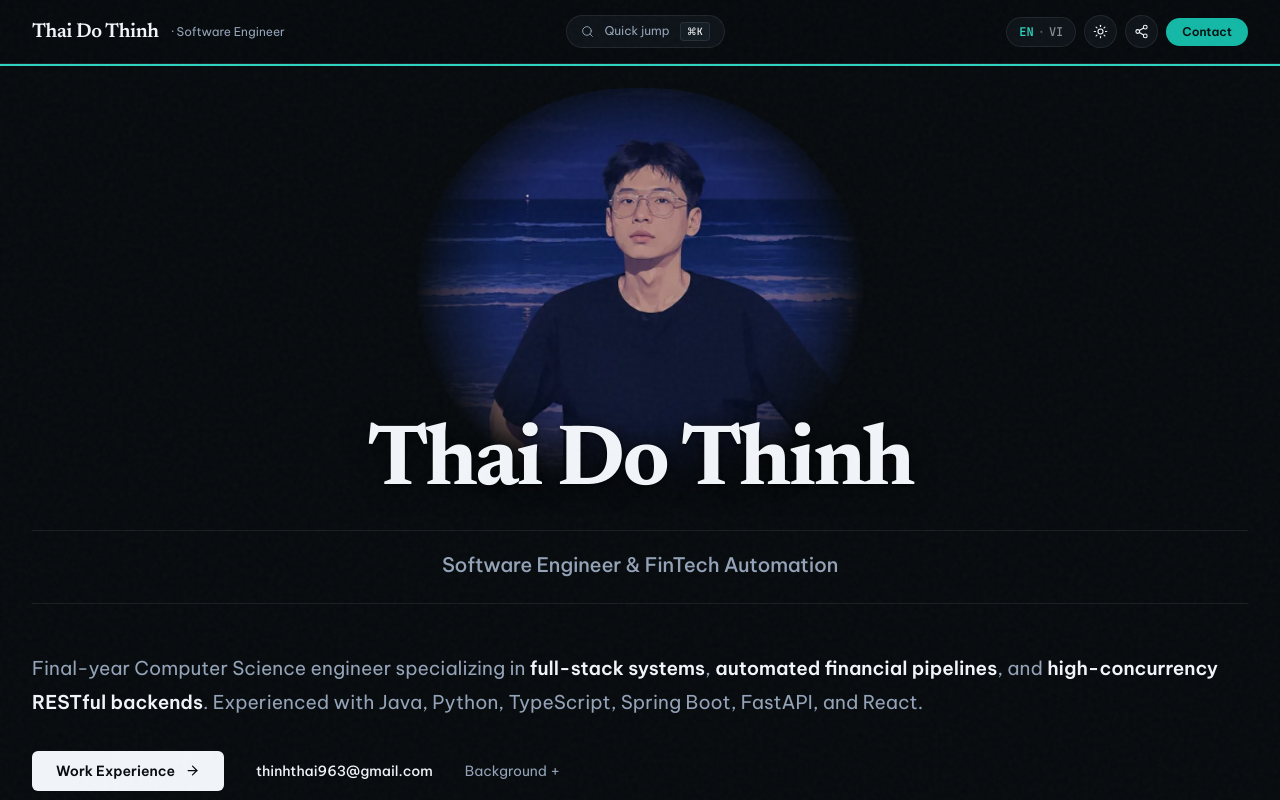
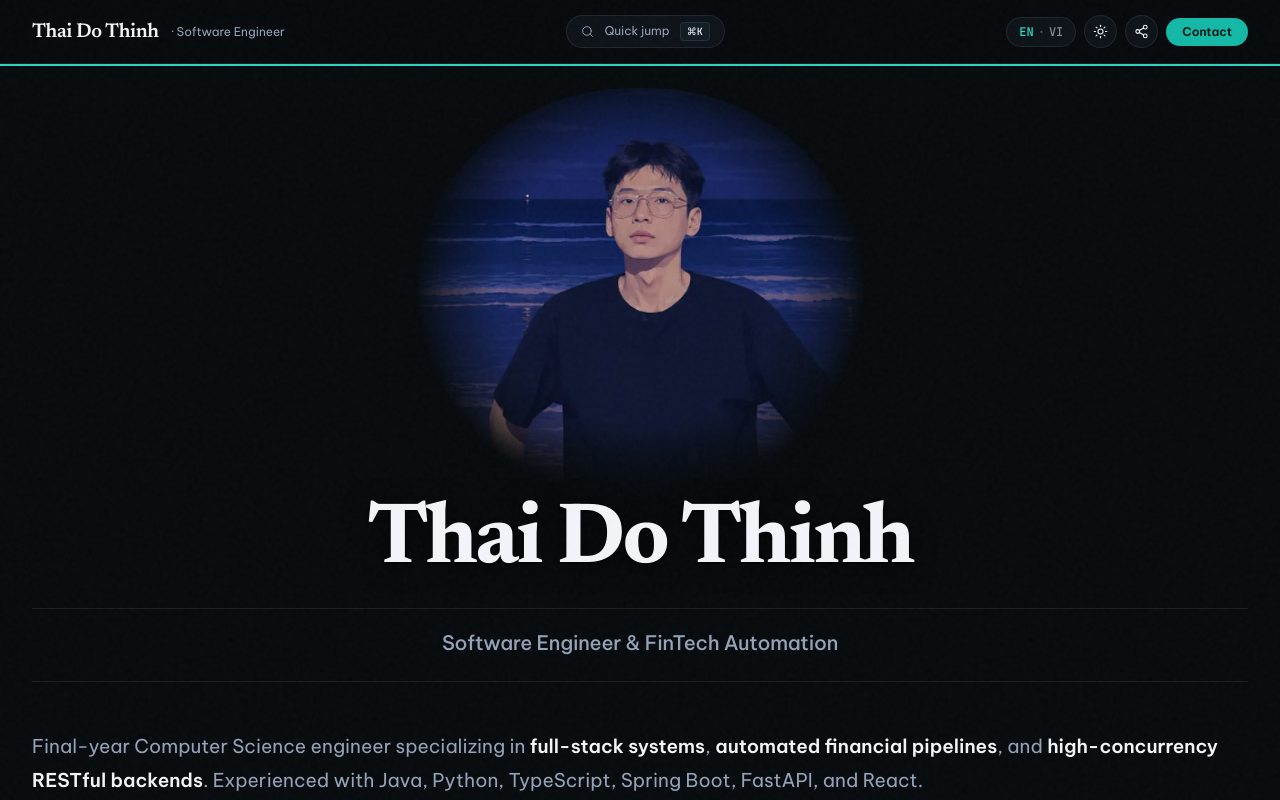
Before and after one commit to soodthin/dev-portfolio, a Next.js app: page / in a window 1280 px wide. Shown: the top 800 px of the page. Built offline with nearby package versions, Linux system fonts and the light colour scheme.

Commit message:
style(hero): make avatar frame and title depth theme-aware for crisp light mode

```diff
--- a/components/sections/HeroSection.tsx
+++ b/components/sections/HeroSection.tsx
@@ -26,10 +26,12 @@ function FramelessOrbitEclipseAvatar({
   avatarSrc,
   name,
   reducedMotion,
+  isDark,
 }: {
   avatarSrc: string;
   name: string;
   reducedMotion: boolean;
+  isDark: boolean;
 }) {
   const stageRef = useRef<HTMLDivElement>(null);
   const focusLayerRef = useRef<HTMLDivElement>(null);
@@ -81,6 +83,12 @@ function FramelessOrbitEclipseAvatar({
     '--ly': '45%',
     '--lr': '0px',
     '--lo': '0',
+    ...(isDark
+      ? {}
+      : {
+          boxShadow:
+            '0 1px 3px rgba(13, 21, 29, 0.05), 0 20px 48px -12px rgba(13, 21, 29, 0.12), inset 0 1px 1px rgba(255, 255, 255, 0.95)',
+        }),
   } as React.CSSProperties;
 
   return (
@@ -97,13 +105,21 @@ function FramelessOrbitEclipseAvatar({
         if (e.touches[0]) updateAperture(e.touches[0].clientX, e.touches[0].clientY, false);
       }}
       onTouchEnd={closeAperture}
-      className="relative z-10 w-[330px] h-[350px] sm:w-[390px] sm:h-[400px] md:w-[440px] md:h-[430px] lg:w-[460px] lg:h-[440px] overflow-visible bg-transparent border-0 rounded-full cursor-default select-none"
+      className={`relative z-10 w-[330px] h-[350px] sm:w-[390px] sm:h-[400px] md:w-[440px] md:h-[430px] lg:w-[460px] lg:h-[440px] rounded-full cursor-default select-none transition-[box-shadow,border-color] duration-200 ${
+        isDark
+          ? 'overflow-visible bg-transparent border-0'
+          : 'overflow-hidden bg-[var(--surface-1)] border border-[var(--hairline-strong)]'
+      }`}
     >
-      {/* 1. Lớp chân dung gốc hòa biên elip mềm mại */}
+      {/* 1. Lớp chân dung gốc: Dark Mode hòa biên mềm, Light Mode sắc nét chuẩn khung oval */}
       <div
-        style={SOFT_EDGE_MASK_STYLE}
+        style={isDark ? SOFT_EDGE_MASK_STYLE : undefined}
         className={`relative w-full h-full rounded-full overflow-hidden pointer-events-none ${
-          reducedMotion ? '' : 'brightness-[0.86] saturate-[0.92] transition-[filter] duration-150 ease-out'
+          reducedMotion
+            ? ''
+            : isDark
+            ? 'brightness-[0.86] saturate-[0.92] transition-[filter] duration-150 ease-out'
+            : 'brightness-[0.98] saturate-[1.0] transition-[filter] duration-150 ease-out'
         }`}
       >
         <Image
@@ -130,7 +146,7 @@ function FramelessOrbitEclipseAvatar({
         >
           <div
             style={{
-              ...SOFT_EDGE_MASK_STYLE,
+              ...(isDark ? SOFT_EDGE_MASK_STYLE : {}),
               transformOrigin: 'var(--lx) var(--ly)',
               transform: 'scale(1.04)',
             }}
@@ -148,7 +164,7 @@ function FramelessOrbitEclipseAvatar({
         </div>
       )}
 
-      {/* 3. Vành kính lúp trong suốt quang học (Translucent Optical Glass Loupe - Không tâm/crosshair) */}
+      {/* 3. Vành kính lúp trong suốt quang học */}
       {!reducedMotion && (
         <div
           aria-hidden="true"
@@ -160,29 +176,45 @@ function FramelessOrbitEclipseAvatar({
             opacity: 'var(--lo)',
             transform: 'translate(-50%, -50%)',
             willChange: 'left, top, width, height, opacity',
-            boxShadow:
-              '0 10px 32px -6px rgba(0, 0, 0, 0.55), inset 0 1.5px 2px rgba(255, 255, 255, 0.35), inset 0 -1.5px 2px rgba(0, 0, 0, 0.25), 0 0 0 1px rgba(255, 255, 255, 0.15)',
-            background: 'rgba(255, 255, 255, 0.03)',
+            boxShadow: isDark
+              ? '0 10px 32px -6px rgba(0, 0, 0, 0.55), inset 0 1.5px 2px rgba(255, 255, 255, 0.35), inset 0 -1.5px 2px rgba(0, 0, 0, 0.25), 0 0 0 1px rgba(255, 255, 255, 0.15)'
+              : '0 8px 24px -4px rgba(13, 21, 29, 0.22), inset 0 1.5px 2px rgba(255, 255, 255, 0.85), inset 0 -1.5px 2px rgba(13, 21, 29, 0.12), 0 0 0 1px rgba(255, 255, 255, 0.7)',
+            background: isDark ? 'rgba(255, 255, 255, 0.03)' : 'rgba(255, 255, 255, 0.18)',
+            border: isDark ? '1px solid rgba(255, 255, 255, 0.2)' : '1px solid rgba(255, 255, 255, 0.65)',
           }}
-          className="pointer-events-none absolute z-20 rounded-full border border-white/20 transition-[width,height,opacity] duration-150 ease-out overflow-hidden"
+          className="pointer-events-none absolute z-20 rounded-full transition-[width,height,opacity] duration-150 ease-out overflow-hidden"
         >
           {/* Vệt phản quang ánh sáng tự nhiên trên mặt kính cong */}
           <div
             className="absolute inset-0 rounded-full pointer-events-none"
             style={{
-              background:
-                'linear-gradient(135deg, rgba(255, 255, 255, 0.16) 0%, rgba(255, 255, 255, 0) 45%)',
+              background: isDark
+                ? 'linear-gradient(135deg, rgba(255, 255, 255, 0.16) 0%, rgba(255, 255, 255, 0) 45%)'
+                : 'linear-gradient(135deg, rgba(255, 255, 255, 0.4) 0%, rgba(255, 255, 255, 0) 50%)',
             }}
           />
         </div>
       )}
 
-      {/* 4. Hòa tan mép dưới vào nền trang */}
-      <div
-        aria-hidden="true"
-        style={{ background: 'linear-gradient(to top, var(--bg) 14%, transparent 56%)' }}
-        className="pointer-events-none absolute inset-x-0 bottom-0 h-2/5 rounded-b-full"
-      />
+      {/* 4. Mép phản quang lòng viền ở Light Mode */}
+      {!isDark && (
+        <div
+          aria-hidden="true"
+          style={{ boxShadow: 'inset 0 1px 0 rgba(255, 255, 255, 0.95)' }}
+          className="pointer-events-none absolute inset-0 rounded-full z-10"
+        />
+      )}
+
+      {/* 5. Hòa tan mép dưới vào nền trang (chỉ dùng cho Dark Mode để hòa vào nền obsidian) */}
+      {isDark && (
+        <div
+          aria-hidden="true"
+          style={{
+            background: 'linear-gradient(to top, var(--bg) 14%, transparent 56%)',
+          }}
+          className="pointer-events-none absolute inset-x-0 bottom-0 h-2/5 rounded-b-full"
+        />
+      )}
     </div>
   );
 }
@@ -265,6 +297,7 @@ export function HeroSection() {
             avatarSrc={getAssetPath(data.profile.avatarUrl)}
             name={data.profile.name}
             reducedMotion={Boolean(prefersReducedMotion)}
+            isDark={isDark}
           />
 
           <motion.h1
@@ -274,9 +307,9 @@ export function HeroSection() {
             style={{
               textShadow: isDark
                 ? '0 4px 24px rgba(0, 0, 0, 0.72), 0 1px 3px rgba(0, 0, 0, 0.85)'
-                : '0 4px 20px rgba(234, 239, 244, 0.9), 0 1px 3px rgba(255, 255, 255, 0.85)',
+                : '0 1px 2px rgba(255, 255, 255, 0.9), 0 4px 16px rgba(255, 255, 255, 0.5)',
             }}
-            className="relative z-30 -mt-[62px] sm:-mt-[82px] md:-mt-[96px] lg:-mt-[106px] text-center font-serif font-bold text-[40px] sm:text-[64px] md:text-[80px] lg:text-[86px] leading-[0.98] tracking-[-0.03em] px-2 text-[var(--text)] select-none"
+            className="relative z-30 -mt-4 sm:-mt-5 md:-mt-6 lg:-mt-7 text-center font-serif font-bold text-[40px] sm:text-[64px] md:text-[80px] lg:text-[86px] leading-[0.98] tracking-[-0.03em] px-2 text-[var(--text)] select-none"
           >
             {data.profile.name}
           </motion.h1>
```
